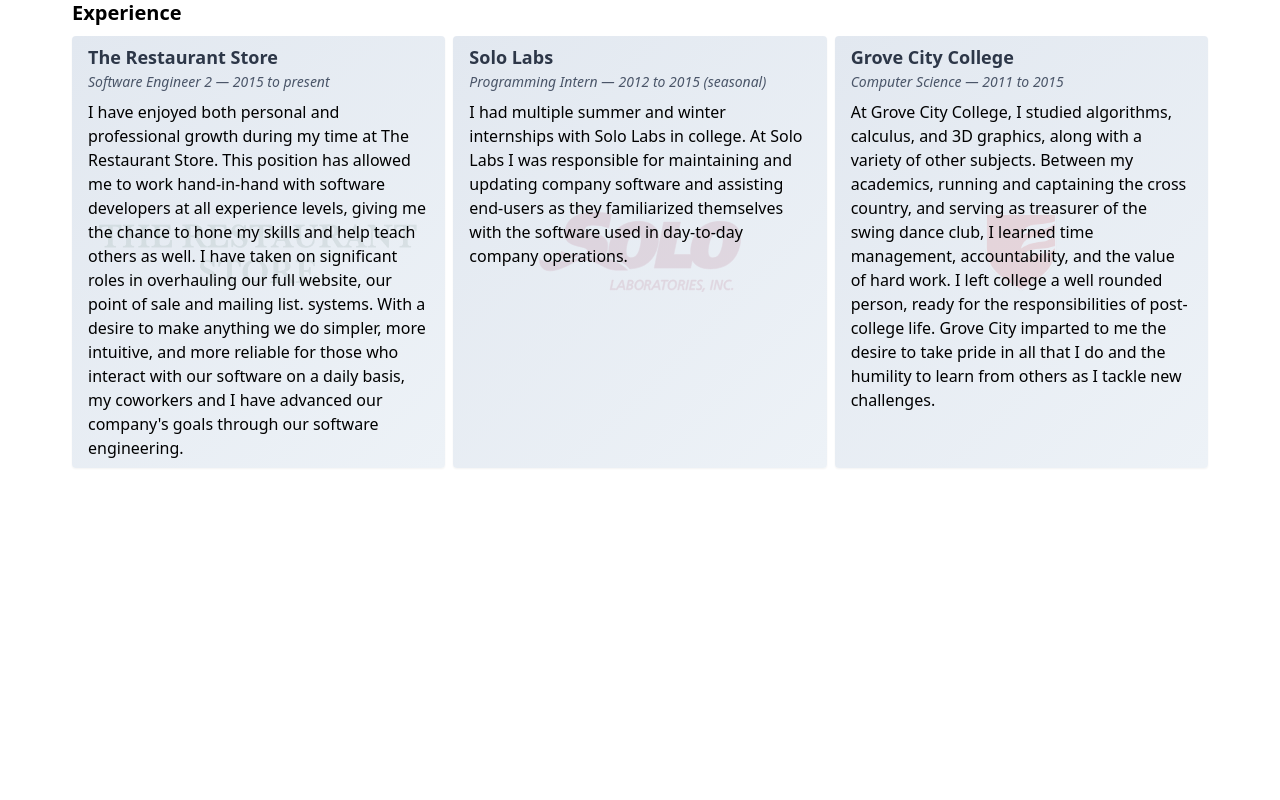
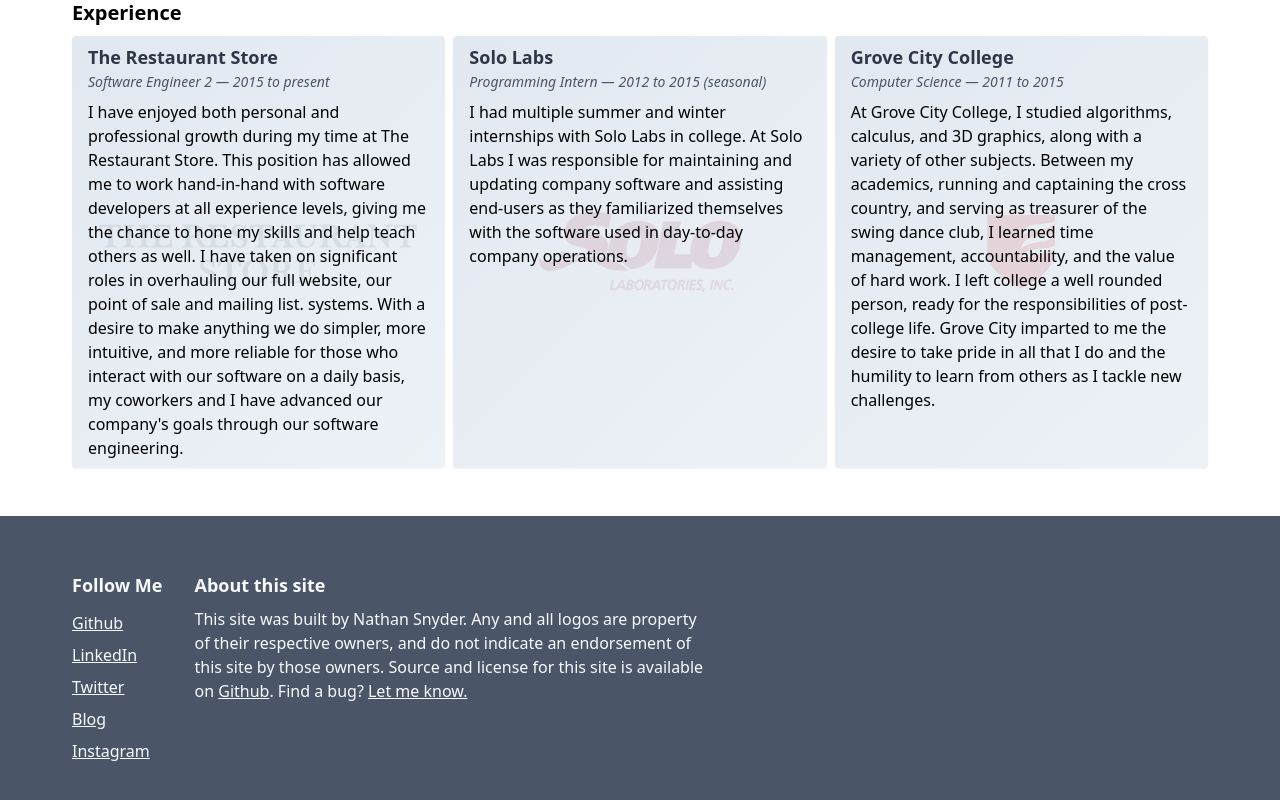
Before and after one commit to nsnyder/nsnyder.github.com, a Vue app: page / in a window 1280 px wide. Shown: the part 858-1658 px from the top of the page. Before the commit the page ends 1374 px from the top, so only its background shows below. Built offline with nearby package versions, Linux system fonts and the light colour scheme.

Commit message:
Add experience, footer, link styles
Make some changes to the header
Add constants for common values

```diff
--- a/src/App.vue
+++ b/src/App.vue
@@ -2,17 +2,20 @@
   <div id="app" class="font-sans">
     <Header />
     <Resume />
+    <Footer />
   </div>
 </template>
 
 <script>
-  import Header from './components/Header.vue';
-  import Navigation from './components/Navigation.vue';
-  import Resume from '~/components/Resume.vue';
+  import Footer from './components/Footer';
+  import Header from './components/Header';
+  import Navigation from './components/Navigation';
+  import Resume from '~/components/Resume';
 
   export default {
     name: 'App',
     components: {
+      Footer,
       Header,
       Navigation, // eslint-disable-line vue/no-unused-components
       Resume
--- /dev/null
+++ b/src/components/Footer.vue
@@ -0,0 +1,82 @@
+<template>
+  <div class="p-6 text-gray-100 bg-gray-700 lg:py-12">
+    <div class="max-w-6xl px-2 mx-auto sm:flex">
+      <!-- TODO: Pick a great font for headings. -->
+      <div class="max-w-md py-2">
+        <h4 class="mb-2 text-lg font-bold">Follow Me</h4>
+        <ul class="grid grid-flow-col grid-rows-5 col-gap-8">
+          <li v-for="(link, index) in socialLinks" :key="index">
+            <a v-text="link.text"
+              v-bind="link.attributes"
+              class="inline-block my-1 text-gray-100"
+            />
+          </li>
+        </ul>
+      </div>
+      <div class="flex-grow-0 max-w-md py-2 md:max-w-xl sm:px-8">
+        <h4 class="mb-2 text-lg font-bold">About this site</h4>
+        <div>
+          This site was built by Nathan Snyder. Any and all logos are property of their
+          respective owners, and do not indicate an endorsement of this site
+          by those owners. Source and license for this site is available on
+          <a class="text-gray-100" :href="urls.githubSource" target="_blank">Github</a>.
+          Find a bug? <a class="text-gray-100" :href="'mailto:' + emailAddress">Let me know.</a>
+        </div>
+      </div>
+    </div>
+  </div>
+</template>
+
+<script>
+  export default {
+    name: 'Footer',
+
+    data() {
+      const { urls } = this.$root.constants;
+
+      return {
+        socialLinks: [
+          {
+            text: 'Github',
+            attributes: {
+              href: urls.githubProfile
+            }
+          },
+          {
+            text: 'LinkedIn',
+            attributes: {
+              href: urls.linkedInProfile
+            }
+          },
+          {
+            text: 'Twitter',
+            attributes: {
+              href: urls.twitterProfile
+            }
+          },
+          {
+            text: 'Blog',
+            attributes: {
+              href: urls.blogUrl
+            }
+          },
+          {
+            text: 'Instagram',
+            attributes: {
+              href: urls.instagramProfile
+            }
+          }
+        ]
+      };
+    },
+
+    computed: {
+      emailAddress() {
+        return this.$root.constants.emailAddress;
+      },
+      urls() {
+        return this.$root.constants.urls;
+      }
+    }
+  }
+</script>
--- a/src/components/Header.vue
+++ b/src/components/Header.vue
@@ -20,8 +20,8 @@
       <h1 class="my-5 text-5xl font-display md:text-6xl">
         Nathan Snyder
       </h1>
-      <div class="max-w-xl mx-auto my-5 mb-8">
-        Hi! I'm a developer at The Restaurant Store. I love tackling complex projects,
+      <div class="max-w-xl mx-auto my-5 mb-8 text-xl">
+        Hi! I'm a software engineer at The Restaurant Store. I love tackling complex projects,
         learning new things, and building tools that help people get things done
         quickly and effectively.
       </div>
@@ -34,11 +34,11 @@
     <div class="flex w-full p-2 text-left text-white">
       <a v-for="(link, index) in socialLinks"
          :key="index"
-         v-bind="link.attrs || {}"
+         v-bind="link.attributes || {}"
          target="_blank"
          class="p-1 mx-1 duration-100 transform hover:-translate-y-1"
       >
-        <SvgIcon class="w-6 h-6 text-white" v-bind="link.svgAttrs || {}" :name="link.icon" />
+        <SvgIcon class="w-6 h-6 text-white" v-bind="link.svgAttributes || {}" :name="link.icon" />
       </a>
     </div>
   </div>
@@ -56,36 +56,38 @@
     },
 
     data() {
+      const { urls } = this.$root.constants;
+
       return {
         showWipBanner: true,
         socialLinks: [
           {
             icon: 'Github',
-            attrs: {
-              href: 'https://github.com/nsnyder',
+            attributes: {
+              href: urls.githubProfile,
               title: 'My Github profile'
             },
-            svgAttrs: {
+            svgAttributes: {
               title: 'My Github profile'
             }
           },
           {
             icon: 'LinkedIn',
-            attrs: {
-              href: 'https://www.linkedin.com/in/nasnyder/',
+            attributes: {
+              href: urls.linkedInProfile,
               title: 'My LinkedIn profile'
             },
-            svgAttrs: {
+            svgAttributes: {
               title: 'My LinkedIn profile'
             }
           },
           {
             icon: 'Twitter',
-            attrs: {
-              href: 'https://twitter.com/' + this.$root.constants.twitterUsername,
+            attributes: {
+              href: urls.twitterProfile,
               title: 'My Twitter timeline'
             },
-            svgAttrs: {
+            svgAttributes: {
               title: 'My Twitter timeline'
             }
           }
--- a/src/constants.js
+++ b/src/constants.js
@@ -1,7 +1,21 @@
 const emailAddress = 'nathan@snydern.com';
 const twitterUsername = 'NathanFromPA';
 
+// Urls that may appear around the site.
+const blogUrl = 'https://blog.snydern.com';
+const githubProfile = 'https://github.com/nsnyder';
+const githubSource = 'https://github.com/nsnyder/nsnyder.github.com';
+const linkedInProfile = 'https://www.linkedin.com/in/nasnyder/'
+const twitterProfile = `https://twitter.com/${twitterUsername}`;
+
 export default {
   emailAddress,
-  twitterUsername
+  twitterUsername,
+  urls: {
+    blogUrl,
+    githubSource,
+    githubProfile,
+    linkedInProfile,
+    twitterProfile
+  }
 };
--- a/src/styles/main.css
+++ b/src/styles/main.css
@@ -1,4 +1,9 @@
 @tailwind base;
+
+a {
+  @apply text-blue-600 underline;
+}
+
 @tailwind components;
 @tailwind utilities;
 
--- a/src/styles/utilities.css
+++ b/src/styles/utilities.css
@@ -1,5 +1,5 @@
 .btn-md {
-  @apply inline-block px-4 py-2 border-2 rounded-full;
+  @apply inline-block px-4 py-2 no-underline border-2 rounded-full;
 }
 
 .transform-3d {
```
